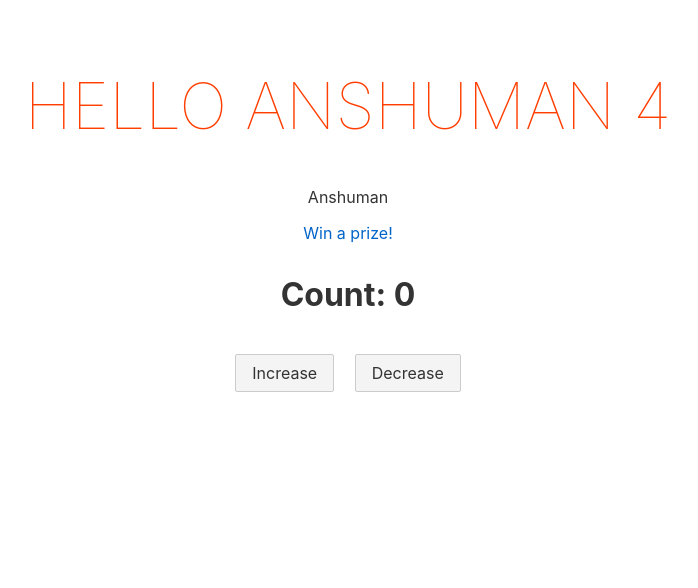
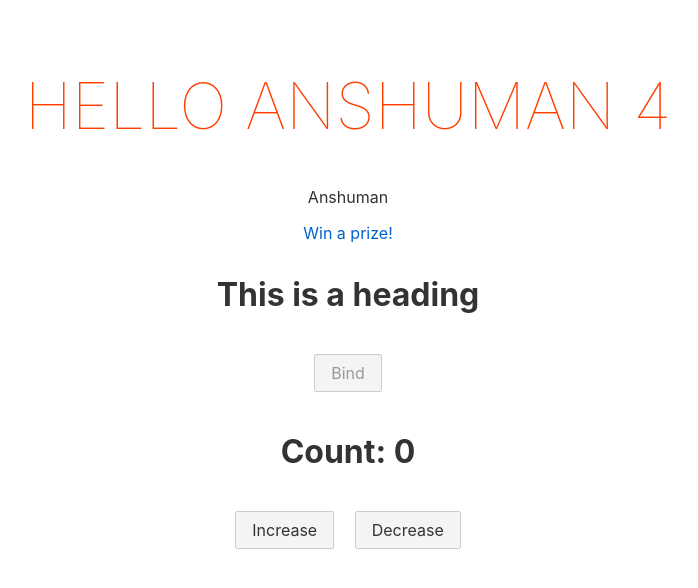
Before and after one commit to Anshumansingho7/Hello_world, a Svelte app: page / in a window 1280 px wide. Shown: the top 588 px of the page, without its empty margins (292-990 px from the left). Built offline with nearby package versions, Linux system fonts and the light colour scheme.

Commit message:
binding of attribute

```diff
--- a/src/App.svelte
+++ b/src/App.svelte
@@ -2,80 +2,98 @@
 	// Defining a constant 'name' with the value 'Anshuman'
 	const name = 'Anshuman';
 
-	// Defining a constant 'channel' with an HTML paragraph element containing 'Anshuman'
+	// Defining a constant 'channel' that contains HTML code for a paragraph element with the text 'Anshuman'
 	const channel = '<p>Anshuman</p>';
 
-	// Defining a constant 'hack' with a potentially malicious anchor element
-	// that triggers an alert when clicked
+	// Defining a constant 'hack' that contains an anchor element with an onclick event triggering an alert
+	// This is an example of potentially dangerous code, often referred to as a security risk (like XSS)
 	const hack = `<a href="#" onclick="alert('You have been Hacked!')">Win a prize!</a>`;
 
-	// Initializing a variable 'count' to 0
+	// Defining a constant 'headingId' to hold the id value for an HTML element
+	const headingId = 'heading';
+
+	// Defining a constant 'disabled' which will disable the button when bound to it
+	const disabled = true;
+
+	// Initializing a variable 'count' with an initial value of 0
 	let count = 0;
 
-	// Defining a function 'increase' to increment the count by 1
+	// Defining a function 'increase' that increments the value of 'count' by 1
 	const increase = () => {
 		count += 1;
 	};
 
-	// Defining a function 'decrease' to decrement the count by 1
+	// Defining a function 'decrease' that decrements the value of 'count' by 1
 	const decrease = () => {
 		count -= 1;
 	};
 </script>
 
 <main>
-	<!-- Displaying a heading with a greeting and the result of 2+2 -->
+	<!-- Displaying a heading that includes the 'name' and the result of the expression 2 + 2 -->
 	<h1>Hello {name} { 2 + 2 }</h1>
 
-	<!-- Rendering the 'channel' constant as HTML content -->
+	<!-- Rendering the HTML content stored in 'channel' using the {@html} directive -->
 	<div>{@html channel}</div>
 
-	<!-- Rendering the 'hack' constant as HTML content (be cautious with this) -->
+	<!-- Rendering the HTML content stored in 'hack'; this will create a clickable link that triggers an alert -->
 	<div>{@html hack}</div>
 
-	<!-- Displaying the current value of 'count' and providing buttons to increase/decrease the count -->
+	<!-- Adding an h2 element with an id assigned from the 'headingId' constant -->
+	<h2 id={headingId}>This is a heading</h2>
+
+	<!-- Creating a button element with the 'disabled' attribute bound to the 'disabled' constant -->
+	<button {disabled}>Bind</button>
+
+	<!-- Creating a section that displays the current value of 'count' and two buttons to change the value -->
 	<div>
+		<!-- Displaying the current value of 'count' inside an h2 element -->
 		<h2>Count: {count}</h2>
+
+		<!-- Creating a button that calls the 'increase' function when clicked -->
 		<button on:click={increase}>Increase</button>
+
+		<!-- Creating a button that calls the 'decrease' function when clicked -->
 		<button on:click={decrease}>Decrease</button>
 	</div>
 </main>
 
 <style>
-	/* Styling for the main container */
+	/* Styling for the main container, centers the content and restricts the width */
 	main {
-		text-align: center;
-		padding: 1em;
-		max-width: 240px;
-		margin: 0 auto;
+		text-align: center; /* Centers the text horizontally */
+		padding: 1em; /* Adds padding inside the container */
+		max-width: 240px; /* Sets the maximum width of the container */
+		margin: 0 auto; /* Centers the container horizontally on the page */
 	}
 
-	/* Styling for the h1 heading */
+	/* Styling for the h1 heading element */
 	h1 {
-		color: #ff3e00; /* Orange color for the text */
-		text-transform: uppercase; /* Uppercase text */
-		font-size: 4em; /* Large font size */
-		font-weight: 100; /* Light font weight */
+		color: #ff3e00; /* Sets the text color to orange */
+		text-transform: uppercase; /* Converts the text to uppercase */
+		font-size: 4em; /* Sets a large font size */
+		font-weight: 100; /* Applies a light font weight */
 	}
 
-	/* Styling for the h2 heading */
+	/* Styling for the h2 heading elements */
 	h2 {
-		margin: 1em 0; /* Margin around the heading */
-		font-size: 2em; /* Medium font size */
+		margin: 1em 0; /* Adds vertical margin around the element */
+		font-size: 2em; /* Sets a medium font size */
 	}
 
-	/* Styling for the buttons */
+	/* Styling for button elements */
 	button {
-		font-size: 1em; /* Medium font size */
-		margin: 0.5em; /* Small margin around the button */
-		padding: 0.5em 1em; /* Padding inside the button */
-		cursor: pointer; /* Pointer cursor on hover */
+		font-size: 1em; /* Sets a medium font size for the button text */
+		margin: 0.5em; /* Adds margin around the button */
+		padding: 0.5em 1em; /* Adds padding inside the button */
+		cursor: pointer; /* Changes the cursor to a pointer when hovering over the button */
 	}
 
-	/* Responsive styling: When the screen width is 640px or more */
+	/* Media query for screens wider than 640px */
 	@media (min-width: 640px) {
+		/* Removes the max-width restriction on the main container for larger screens */
 		main {
-			max-width: none; /* Remove the max-width restriction */
+			max-width: none;
 		}
 	}
 </style>
```
